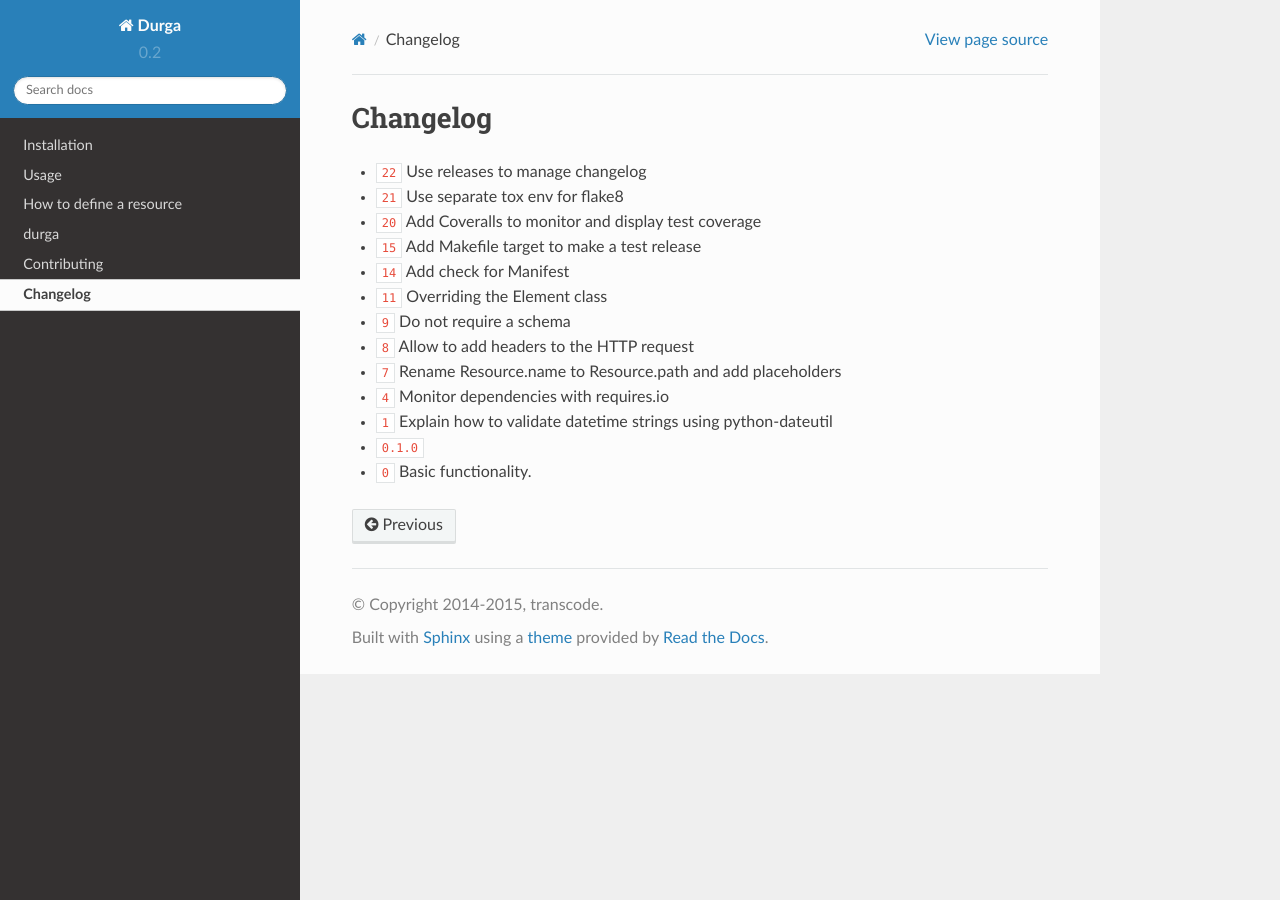
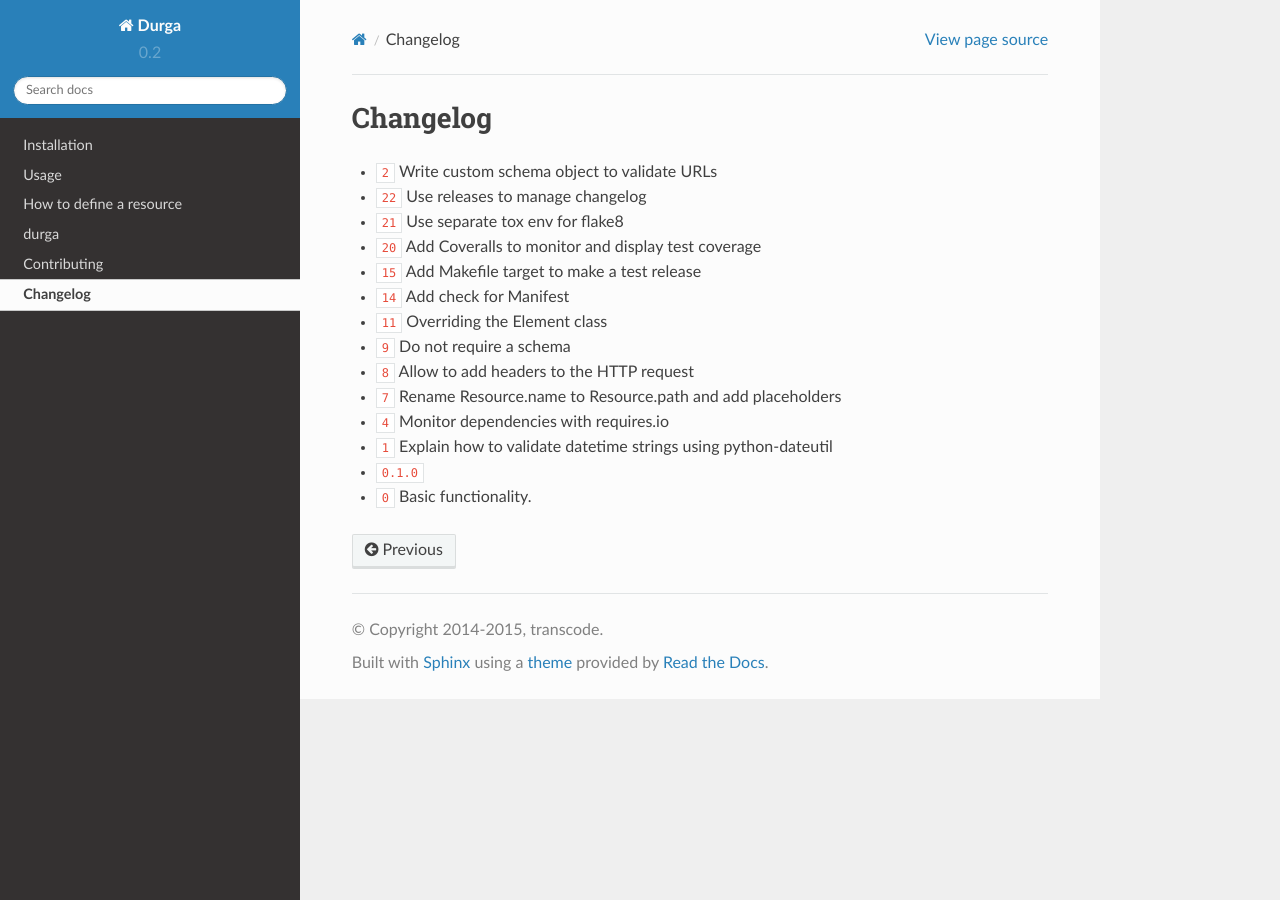
Before and after one commit to transcode-de/durga, a Sphinx documentation site: the page built from docs/changelog.rst, in a window 1280 px wide. Built offline with Sphinx 7.4.7 and the Read the Docs theme 2.0.0, drawn with Linux system fonts in a browser that asks for light colours; pages that are not in the unit, such as notebooks, are missing from menus; cross-references to code outside the pages are shown as plain code.

Commit message:
Updated authors and changelog

```diff
--- a/AUTHORS.rst
+++ b/AUTHORS.rst
@@ -7,3 +7,4 @@ Contributors
 ============
 
 * `René Muhl <https://github.com/rm-->`_
+* `Max Brauer <https://github.com/DebVortex>`_
--- a/docs/changelog.rst
+++ b/docs/changelog.rst
@@ -2,6 +2,7 @@
 Changelog
 *********
 
+* :support:`2` Write custom schema object to validate URLs
 * :support:`22` Use releases to manage changelog
 * :support:`21` Use separate tox env for flake8
 * :support:`20` Add Coveralls to monitor and display test coverage
```
